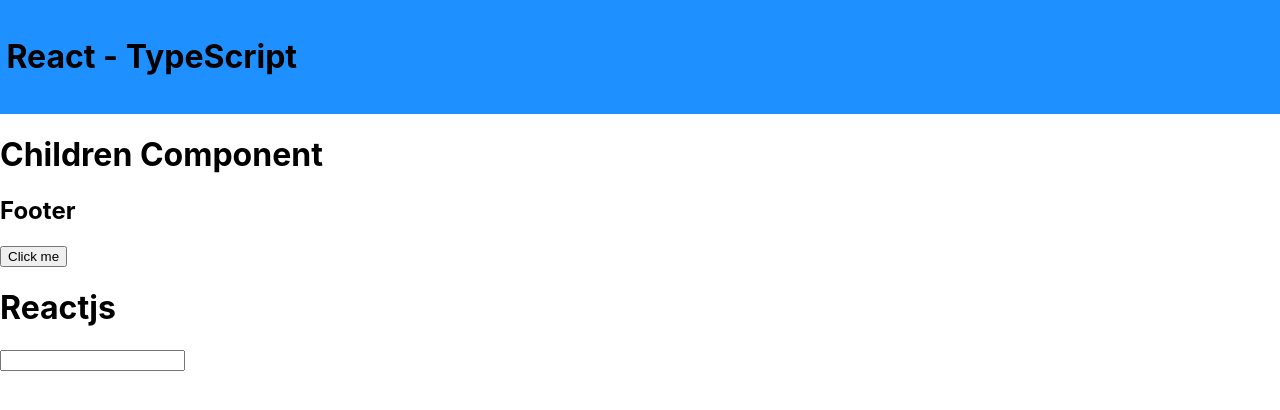
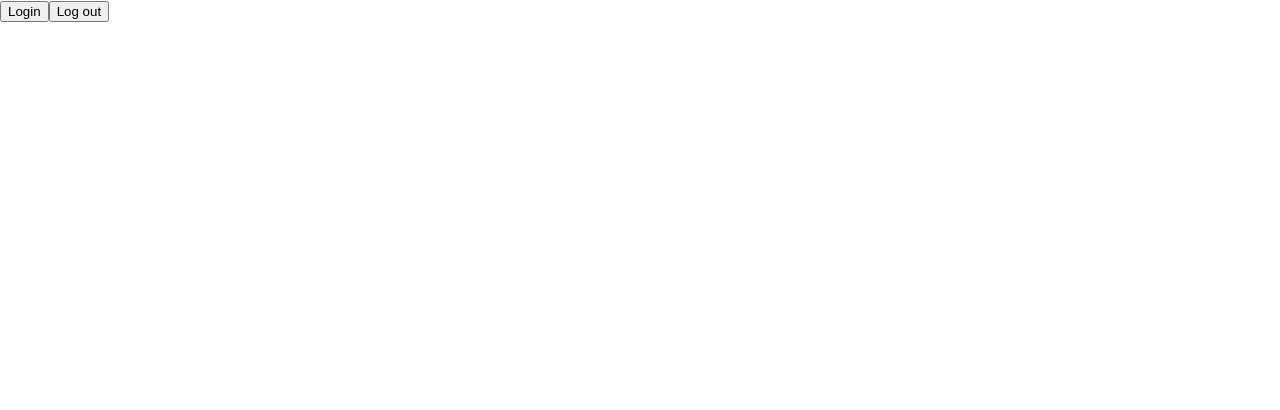
Before and after one commit to Sumit45doc/React-typescript, a React (Create React App) app: page / in a window 1280 px wide. Shown: the top 410 px of the page. Built offline with nearby package versions, Linux system fonts and the light colour scheme.

Commit message:
useState future values

```diff
--- a/src/App.tsx
+++ b/src/App.tsx
@@ -1,11 +1,13 @@
-import { useState } from "react";
-import Button from "./components/Button";
-import Input from "./components/Input";
+// import { useState } from "react";
+// import Button from "./components/Button";
+// import Input from "./components/Input";
 // import { Greed } from "./components/Greed";
-import Layout from "./components/Layout";
-import Message from "./components/message";
+// import Layout from "./components/Layout";
+// import Message from "./components/message";
 // import PersonList from "./components/PersonList";
 // import Status from "./components/Status";
+
+import User from "./components/User";
 
 function App() {
   // const nameList = [
@@ -14,8 +16,8 @@
   //   {firstName: "Rohit", LastName: "Prasad"},
   // ]
 
-  const [toggler, setToggler] = useState(true);
-  const [name, setName] = useState("");
+  // const [toggler, setToggler] = useState(true);
+  // const [name, setName] = useState("");
   return (
     <div className="App">
       {/* <Greed language="Typescript"  logIn={true} />
@@ -26,7 +28,7 @@
       <br />
       <Status status="success" />
       <br /><br /> */}
-      <Layout styles={{backgroundColor: "dodgerblue",padding: "1rem 0.4rem"}}>
+      {/* <Layout styles={{backgroundColor: "dodgerblue",padding: "1rem 0.4rem"}}>
         <Message>
           Children Component
         </Message>
@@ -36,7 +38,8 @@
         {toggler ? <h1>Reactjs</h1> : <h1>Angularjs</h1>}
       </div>
       <Input value={name} changeHandler={(e) => setName(e.target.value)} />
-      <h2>{name}</h2>
+      <h2>{name}</h2> */}
+      <User name="sumit" email="ss8559283@gmail.com" />
     </div>
   );
 }
--- /dev/null
+++ b/src/components/User.tsx
@@ -0,0 +1,32 @@
+import { useState } from "react"
+
+type UserProps = {
+    name: string
+    email: string
+}
+
+const User = (props: UserProps) => {
+    const [user, setUser] = useState<UserProps | null>(null);
+
+    const handleLogin = () => {
+        setUser({
+            name: props.name,
+            email: props.email
+        })
+    }
+
+    const handleLogout = () => {
+        setUser(null);
+    }
+
+    return (
+        <div>
+            <button onClick={handleLogin} >Login</button>
+            <button onClick={handleLogout}>Log out</button>
+            <h2>{user?.name}</h2>
+            <h2>{user?.email}</h2>
+        </div>
+    )
+}
+
+export default User
```
